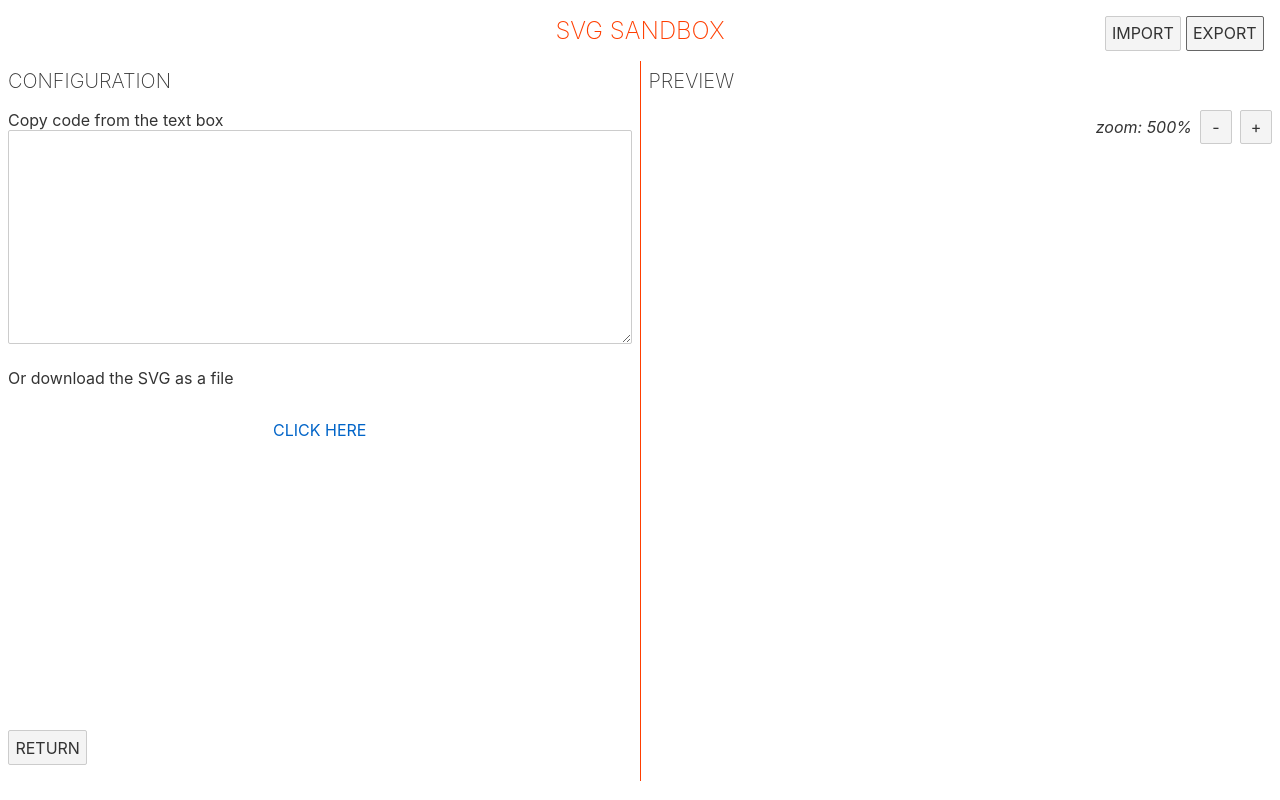
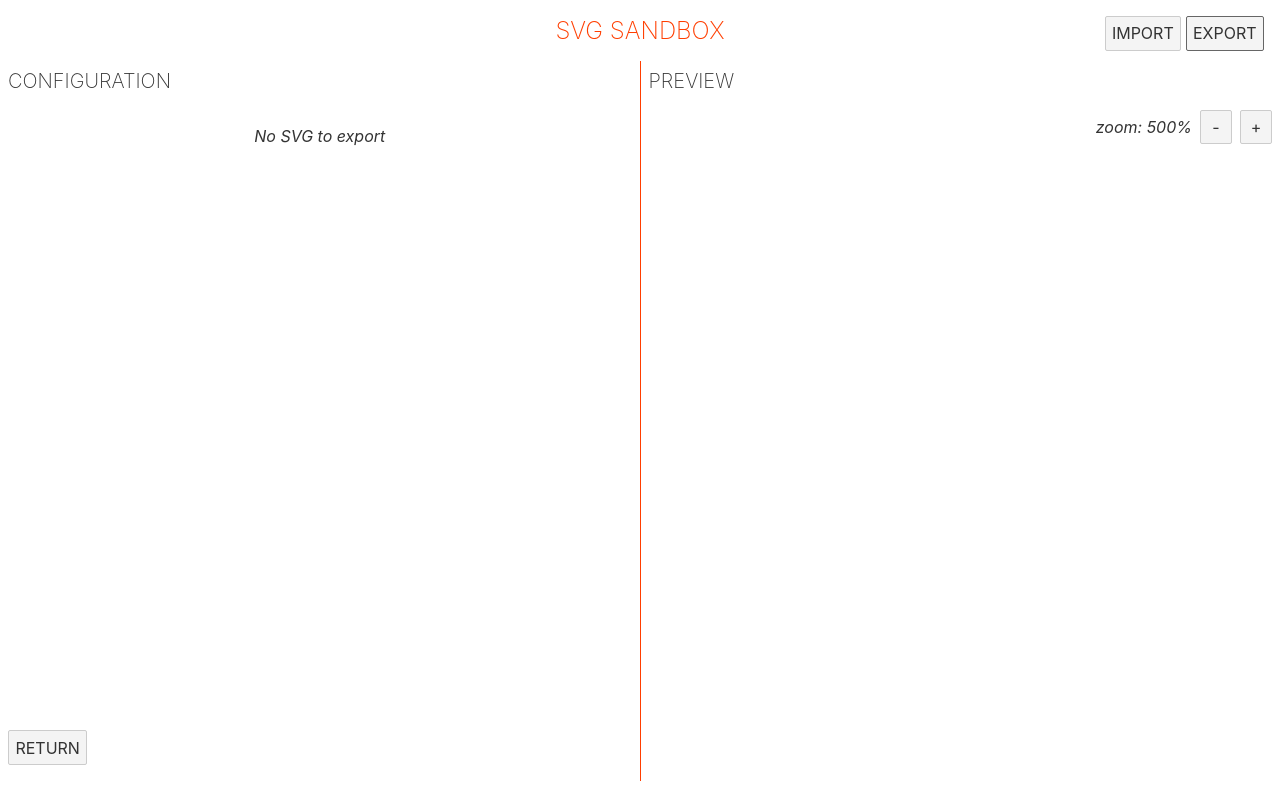
Before and after one commit to Morphyish/svg-sandbox, a Svelte app: page / in a window 1280 px wide. Both pictures are taken after a click on the button "EXPORT". Built offline with nearby package versions, Linux system fonts and the light colour scheme.

Commit message:
:sparkles: Added a copy to clipboard button

```diff
--- a/src/Export/Export.svelte
+++ b/src/Export/Export.svelte
@@ -3,17 +3,47 @@
 
     const svgAsString = svg.exportAsString()
     const svgAsUrl = svg.exportAsUrl()
+
+    const copyToClipboardFallback = () => {
+        const textArea = document.createElement('textarea');
+        textArea.value = svgAsString;
+        textArea.style.position='fixed';  //avoid scrolling to bottom
+        document.body.appendChild(textArea);
+        textArea.focus();
+        textArea.select();
+
+        try {
+            document.execCommand('copy');
+        } catch (err) {
+            console.error('Fallback: Oops, unable to copy', err);
+        }
+
+        document.body.removeChild(textArea);
+    }
+
+    const copyToClipboard = () => {
+        if (navigator && navigator.clipboard) {
+            navigator.clipboard.writeText(svgAsString).catch(copyToClipboardFallback)
+        } else {
+            copyToClipboardFallback()
+        }
+    }
 </script>
 
-<label for="string_import">Copy code from the text box</label>
-<textarea id="string_import" name="string_import" rows="10" value={svgAsString}></textarea>
+{#if svgAsString}
+    <label for="string_import">SVG code</label>
+    <textarea id="string_import" name="string_import" rows="10" value={svgAsString}></textarea>
 
-<p>
-    Or download the SVG as a file
-</p>
-<p class="download-link">
-    <a href={svgAsUrl} download>CLICK HERE</a>
-</p>
+    <p class="center">
+        <button type="button" on:click={copyToClipboard}>COPY SVG</button>
+        OR
+        <a href={svgAsUrl} download>DOWNLOAD SVG</a>
+    </p>
+{:else}
+    <p class="center">
+        <em>No SVG to export</em>
+    </p>
+{/if}
 
 <div class="button-wrapper">
     <button type="button" on:click={() => state.goTo(state.list)}>RETURN</button>
@@ -24,13 +54,12 @@
         resize: vertical;
     }
 
-    .download-link {
+    .center {
         text-align: center;
     }
 
     .button-wrapper {
         display: flex;
-        justify-content: space-between;
         margin-top: auto;
     }
 </style>
```
